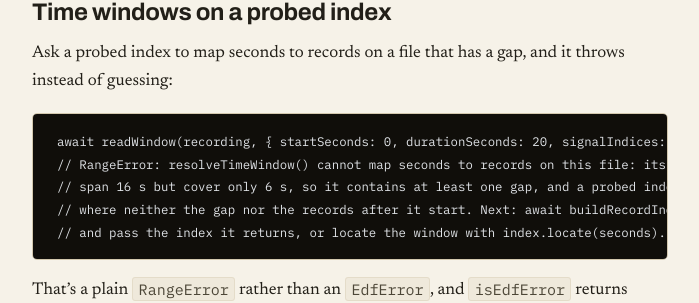
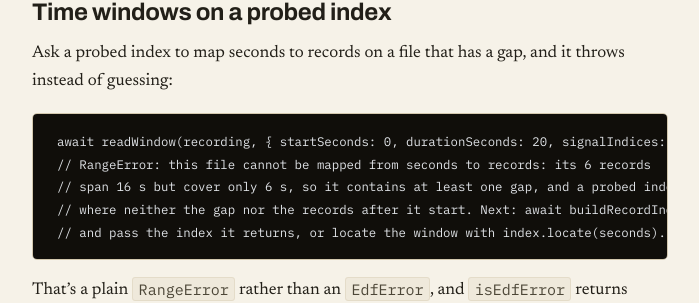
Before and after one commit to tayal-sarthak/edfcore, an Astro site in the folder website/: page /docs/discontinuous in a window 1280 px wide. Shown: the part 2887-3190 px from the top of the page, without its empty margins (276-975 px from the left). Built offline with nearby package versions, Linux system fonts and the light colour scheme; Astro itself is replaced by a stand-in of ours; some packages are replaced by stand-ins of ours; code samples lack their colours.

Commit message:
Requote the probed-index refusal on discontinuous

````diff
--- a/website/src/content/docs/discontinuous.md
+++ b/website/src/content/docs/discontinuous.md
@@ -109,7 +109,7 @@ guessing:
 
 ```ts
 await readWindow(recording, { startSeconds: 0, durationSeconds: 20, signalIndices: [0] });
-// RangeError: resolveTimeWindow() cannot map seconds to records on this file: its 6 records
+// RangeError: this file cannot be mapped from seconds to records: its 6 records
 // span 16 s but cover only 6 s, so it contains at least one gap, and a probed index knows
 // where neither the gap nor the records after it start. Next: await buildRecordIndex(recording)
 // and pass the index it returns, or locate the window with index.locate(seconds).
````
Also changed, not shown: docs/CHANGELOG.md.
